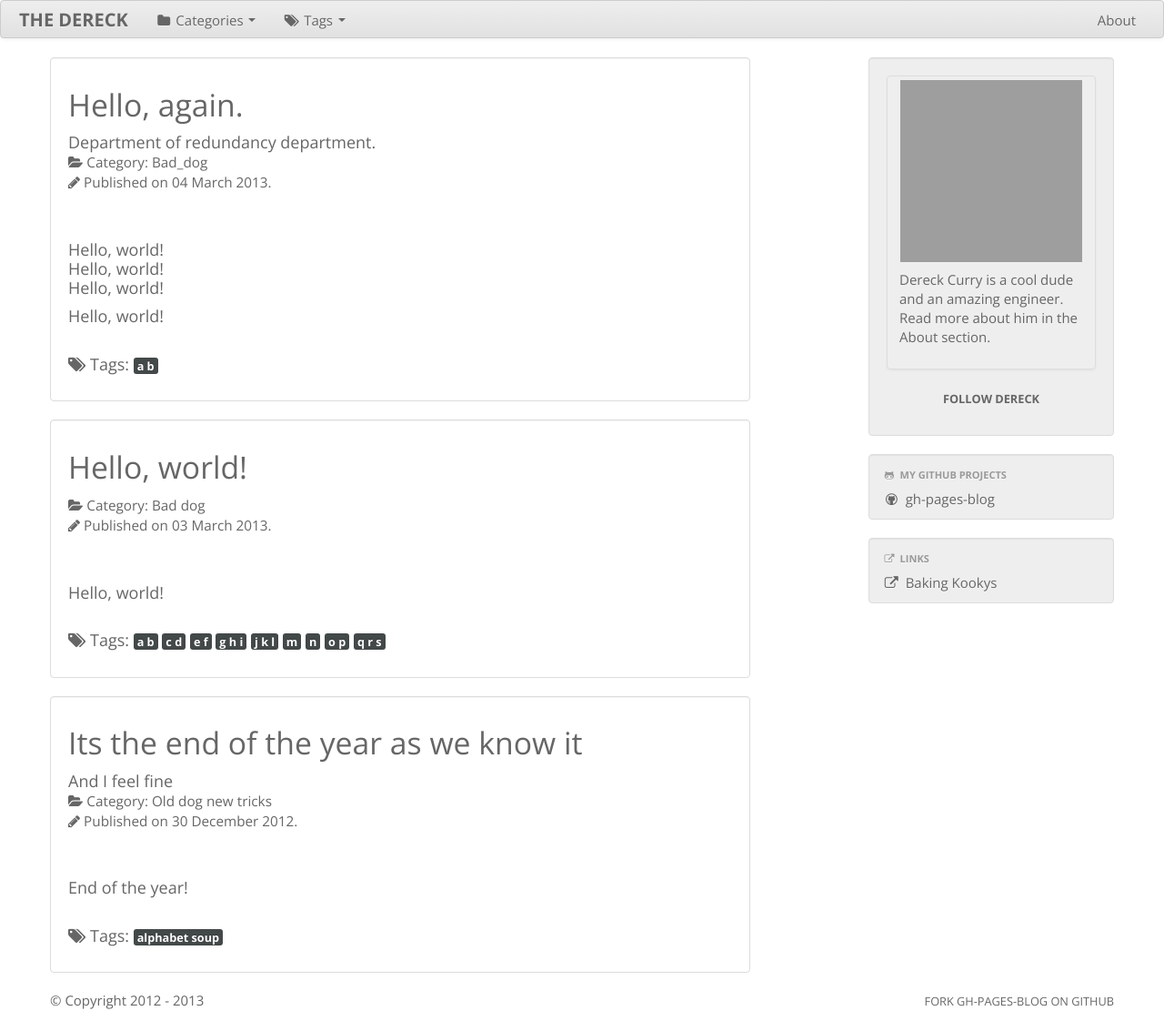
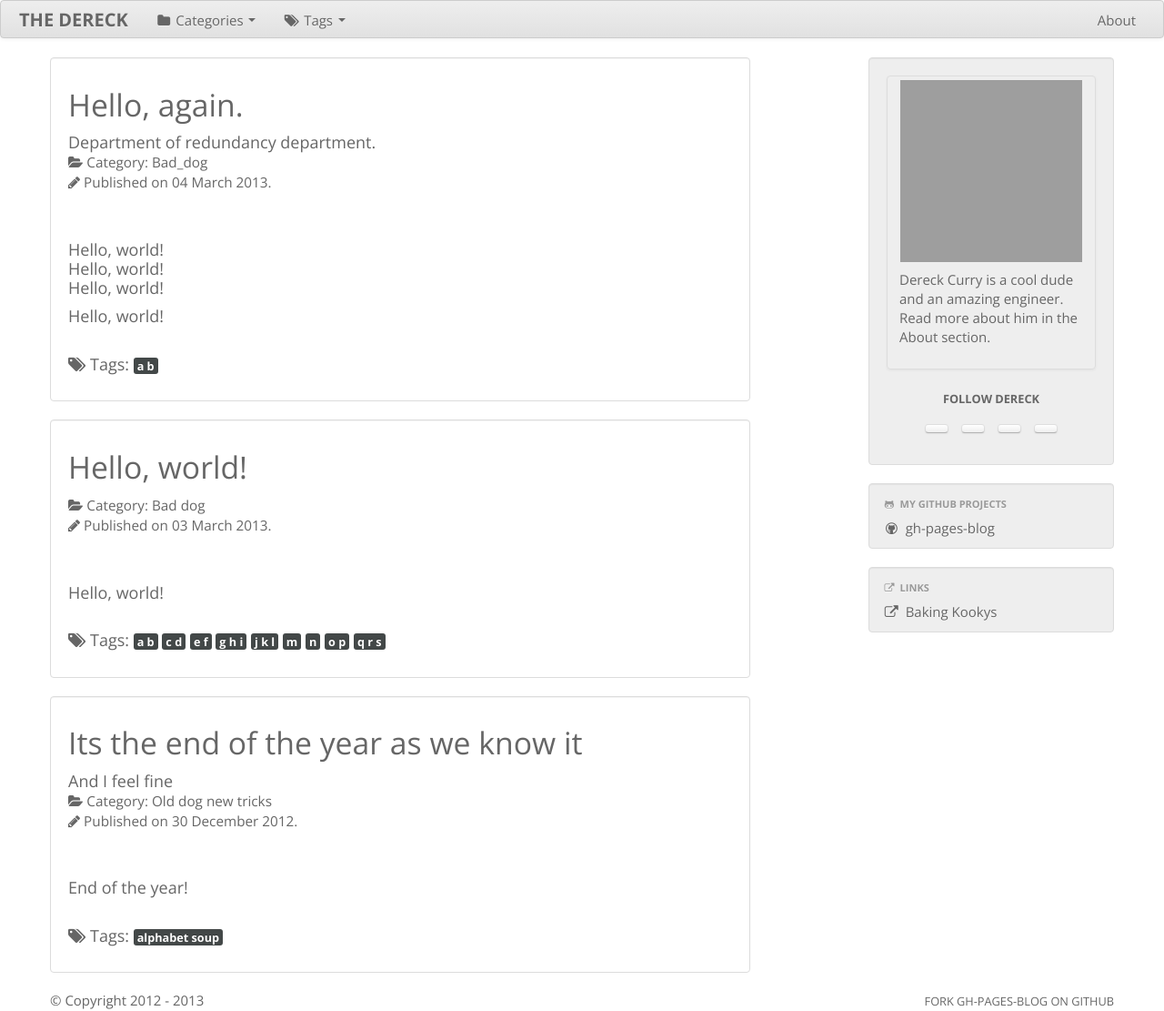
Before and after one commit to thedereck/thedereck.github.com, a Jekyll site: the page built from index.html, in a window 1280 px wide. Shown: the whole page at 91% size. Built offline with Jekyll 4.4.1, drawn with Linux system fonts in a browser that asks for light colours; grey boxes are pictures that could not be loaded.

Commit message:
Fixed links vs link reference

```diff
--- a/_includes/body/sections/brief_bio/social-links.html
+++ b/_includes/body/sections/brief_bio/social-links.html
@@ -15,7 +15,7 @@
 	{% endif %}
 
 <ul class="inline text-center">
-	{% for link in site.social_links.link %}
+	{% for link in site.social_links.links %}
 		{% if link.enabled %}
 	<li>
 		<a class="btn" href="{{ link.url }}">
```
